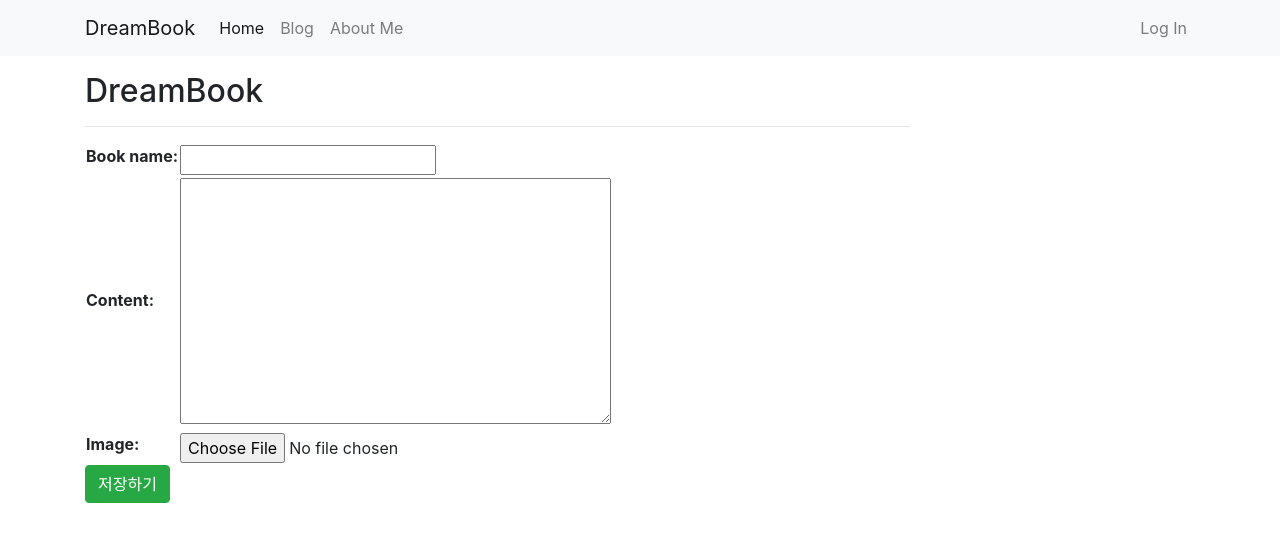
After one commit to insun-k/CloudProgramming_Final, a Django app: page /book/search/create_report in a window 1280 px wide. The commit adds this page. Shown: the top 542 px of the page. Run offline with Django 4.2, Linux system fonts and the light colour scheme; some libraries are stand-ins or nearby versions.

Commit message:
book search 기능

```diff
--- /dev/null
+++ b/book/forms.py
@@ -0,0 +1,4 @@
+from django import forms
+
+class BookSearchForm(forms.Form):
+    search_book = forms.CharField(label='Search Book')
--- a/book/models.py
+++ b/book/models.py
@@ -12,15 +12,15 @@ class Book(models.Model):
 
 class Post(models.Model):
     #user = models.ForeignKey(User, on_delete=models.CASCADE)
-    title = models.CharField(max_length=30)
+    book_name = models.CharField(max_length=30)
+    #book_name = models.ForeignKey(Book, on_delete=models.PROTECT, null=True)
     content = models.TextField()
-    #book_name = models.ForeignKey(Book, on_delete=models.PROTECT, null=True)
     created_at = models.DateTimeField(auto_now_add=True, null=True)
     updated_at = models.DateTimeField(auto_now=True)
     image = models.ImageField(upload_to='book/images/%Y/%m/%d/')
 
     def __str__(self):
-        return f'[{self.pk}] {self.title}'
+        return f'[{self.pk}] {self.book_name}'
 
     def get_absolute_url(self):
         return f'/book/feed/{self.pk}/'
--- /dev/null
+++ b/book/templates/book/create_report.html
@@ -0,0 +1,12 @@
+{% extends 'book/base.html' %}
+{% block main_area %}
+    <h2>DreamBook</h2>
+    <hr/>
+
+    <form method="post" enctype="multipart/form-data">{% csrf_token %}
+        <table>
+            {{ form }}
+        </table>
+        <button type="submit" class="btn btn-success">저장하기</button>
+    </form>
+{% endblock %}
--- a/book/templates/book/feed_detail.html
+++ b/book/templates/book/feed_detail.html
@@ -10,7 +10,7 @@
       <div class="col-lg-8">
 
         <!-- Title -->
-        <h1 class="mt-4">{{ post.title }}</h1>
+        <h1 class="mt-4">{{ post.book_name }}</h1>
 
         <!-- Author -->
         <p class="lead">
@@ -26,7 +26,7 @@
         <hr>
 
         <!-- Preview Image -->
-        <img class="img-fluid rounded" src="http://placehold.it/900x300" alt="">
+        <img class="img-fluid rounded" src="{{ post.image.url }}" alt="">
 
         <hr>
 
--- a/book/templates/book/feed_list.html
+++ b/book/templates/book/feed_list.html
@@ -5,9 +5,11 @@
                 {% for p in post_list %}
                 <!-- Blog Post -->
                 <div class="card mb-4">
-                    <img class="card-img-top" src="http://placehold.it/750x300" alt="Card image cap">
+
+                    <img class="card-img-top" src="{{ p.image.url }}" alt="Card image cap">
+
                     <div class="card-body">
-                        <h2 class="card-title">{{ p.title}}</h2>
+                        <h2 class="card-title">{{ p.book_name}}</h2>
                         <p class="card-text">{{ p.content }}</p>
                         <a href="{{ p.get_absolute_url }}" class="btn btn-primary">더보기 &rarr;</a>
                     </div>
--- a/book/urls.py
+++ b/book/urls.py
@@ -5,5 +5,6 @@ from . import views
 urlpatterns = [
     path('feed/', views.FeedList.as_view()),
     path('feed/<int:pk>/', views.FeedDetail.as_view()),
-    #path('search/'), views.BookSearchView.as_aview()),
+    path('search/', views.BookSearchView.as_view(),name='search_book'),
+    path('search/create_report', views.CreateReportView.as_view(),name="create_report"),
 ]
--- a/book/views.py
+++ b/book/views.py
@@ -1,11 +1,12 @@
 import csv
 
 import django
-from django.db.models import Count
+from django.db.models import Count, Q
 from django.shortcuts import render
-from django.views.generic import ListView, DetailView
+from django.views.generic import ListView, DetailView, FormView, CreateView
 
 from book import crowling
+from book.forms import BookSearchForm
 from book.models import Post, Book
 
 django.setup()
@@ -28,3 +29,25 @@ class FeedList(ListView):
 class FeedDetail(DetailView):
     model = Post
     template_name = 'book/feed_detail.html'
+
+
+class BookSearchView(FormView):           #책 검색
+    form_class = BookSearchForm
+    template_name = 'book/book_search.html'
+
+    def form_valid(self, form):
+        searchWord = form.cleaned_data['search_book']
+        book_list = Book.objects.filter(book_title__icontains = searchWord).distinct()
+
+        context = {}
+        context['form'] = form
+        context['search_term'] = searchWord
+        context['object_list'] = book_list
+
+        return render(self.request, self.template_name, context)
+
+
+class CreateReportView(CreateView):
+    model = Post
+    fields = ['book_name','content','image']
+    template_name = 'book/create_report.html'
--- a/finalProject/urls.py
+++ b/finalProject/urls.py
@@ -14,6 +14,8 @@ Including another URLconf
     1. Import the include() function: from django.urls import include, path
     2. Add a URL to urlpatterns:  path('blog/', include('blog.urls'))
 """
+from django.conf import settings
+from django.conf.urls.static import static
 from django.contrib import admin
 from django.urls import path, include
 
@@ -21,3 +23,5 @@ urlpatterns = [
     path('admin/', admin.site.urls),
     path('book/', include('book.urls')),
 ]
+
+urlpatterns += static(settings.MEDIA_URL, document_root=settings.MEDIA_ROOT)
```
Also changed, not shown: book/templates/book/book_search.html (+18 -3 lines), _media/book/images/2023/06/15/110-5000x3333.jpg (added), _media/book/images/2023/06/15/110-5000x3333_NM2jZt2.jpg (added), book/migrations/0003_remove_post_title_post_book_name.py (added), book/migrations/0004_alter_post_book_name.py (added), db.sqlite3, 2 other files.
